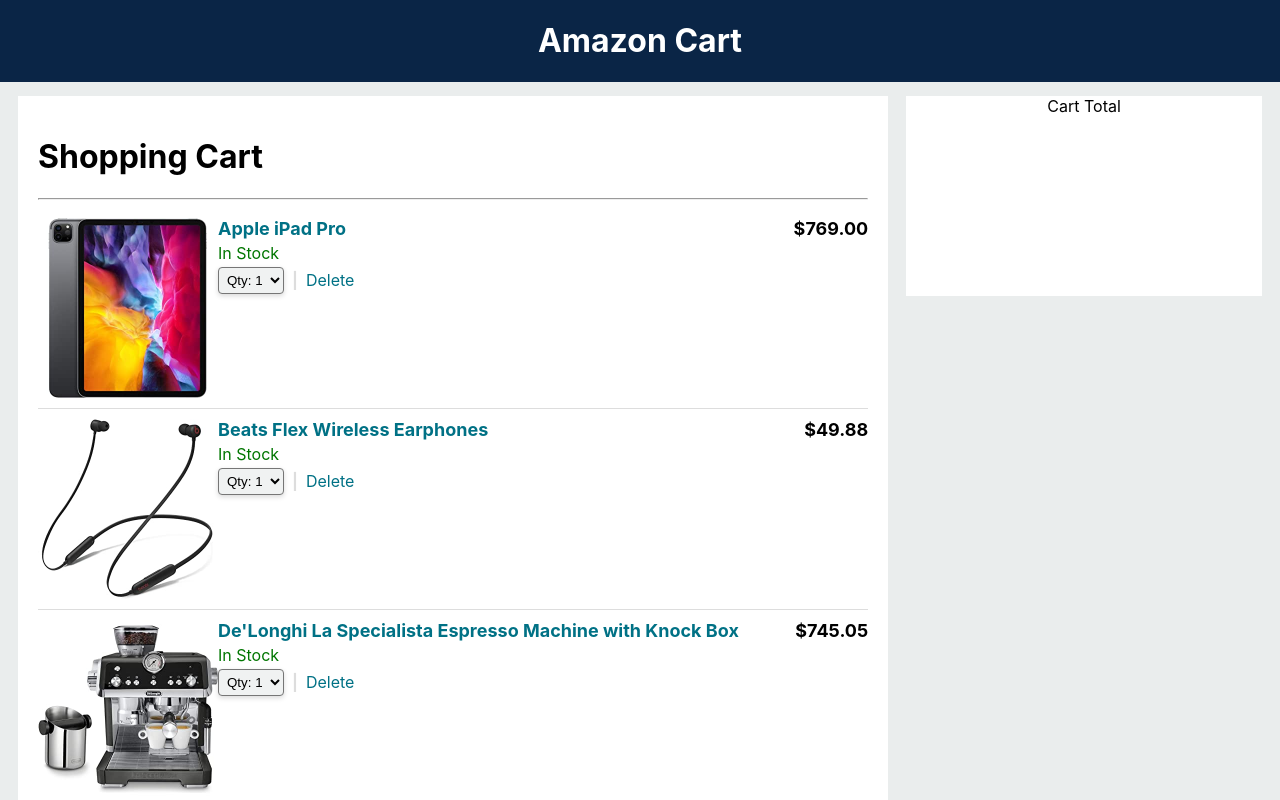
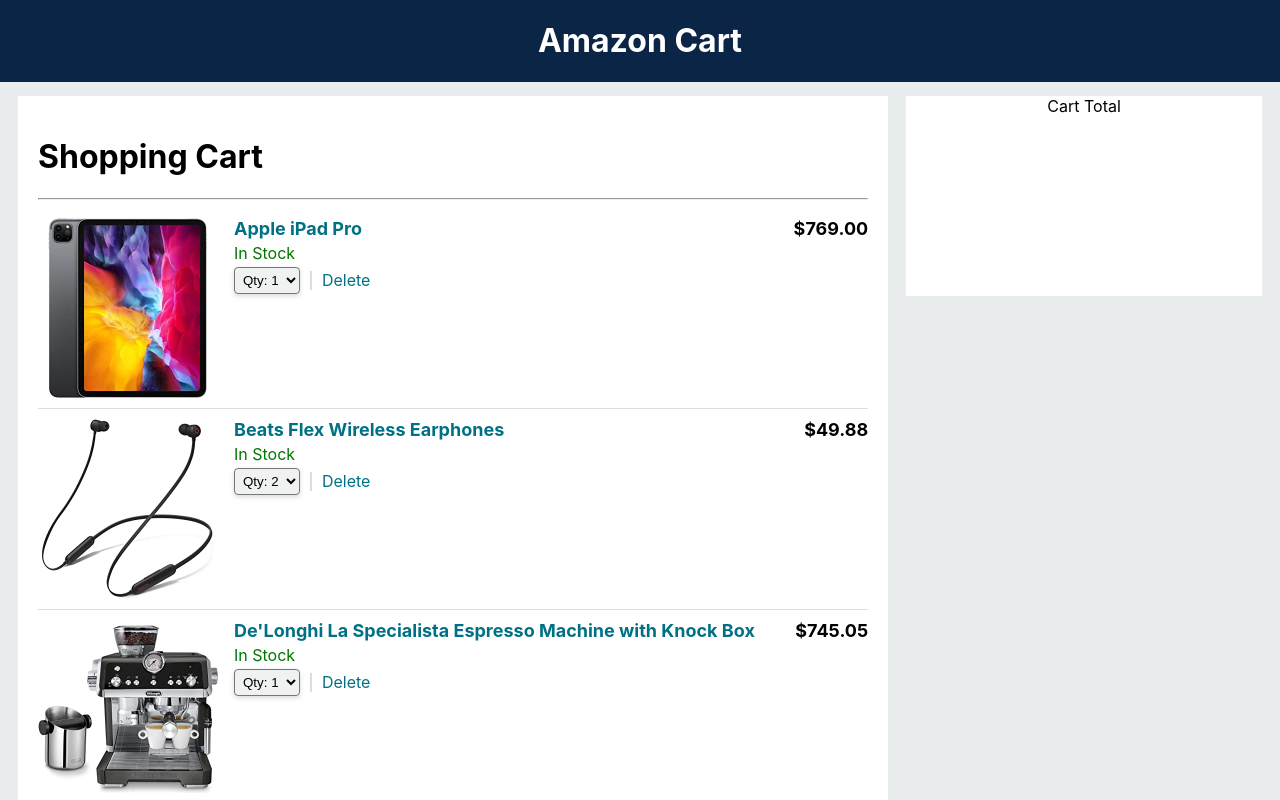
Before and after one commit to cdrmr18/react-amazon-cart, a React (Create React App) app: page / in a window 1280 px wide. Shown: the top 800 px of the page. Built offline with nearby package versions, Linux system fonts and the light colour scheme.

Commit message:
fixed images to be the same size and added margin to img and price

```diff
--- a/src/components/CartItem.css
+++ b/src/components/CartItem.css
@@ -7,6 +7,9 @@
 .CartItem-image {
   width: 180px;
   height: 180px;
+  flex-grow: 0;
+  flex-shrink: 0;
+  margin-right: 16px;
 }
 
 .CartItem-image img {
@@ -19,6 +22,7 @@
 .CartItem-price {
   font-size: 18px;
   font-weight: 700;
+  margin-left: 16px;
 }
 .divider {
   color: #ddd;
--- a/src/components/CartItem.js
+++ b/src/components/CartItem.js
@@ -1,7 +1,7 @@
 import React from 'react'
 import './CartItem.css'
 
-function CartItem({ title, stock, price, image }) {
+function CartItem({ title, stock, price, image, quantity }) {
     return (
         <div className="CartItem">
             <div className="CartItem-image">
@@ -19,7 +19,7 @@
                 <div className="item-actions">
                     <div className="item-quantity
                 select">
-                    <select>
+                    <select value={quantity}>
                         <option value="1">Qty: 1</option>
                         <option value="2">Qty: 2</option>
                         <option value="3">Qty: 3</option>
--- a/src/components/CartItems.js
+++ b/src/components/CartItems.js
@@ -10,7 +10,7 @@
           <hr />
           <div className="CartItem-items">
             {items.map((item, index) =>
-                <CartItem title={item.title} image={item.image} stock={ item.stock} price={item.price} key={index}/>
+                <CartItem title={item.title} image={item.image} stock={ item.stock} price={item.price} quantity={item.quantity} key={index}/>
             )}
           </div>
         </div>
```
